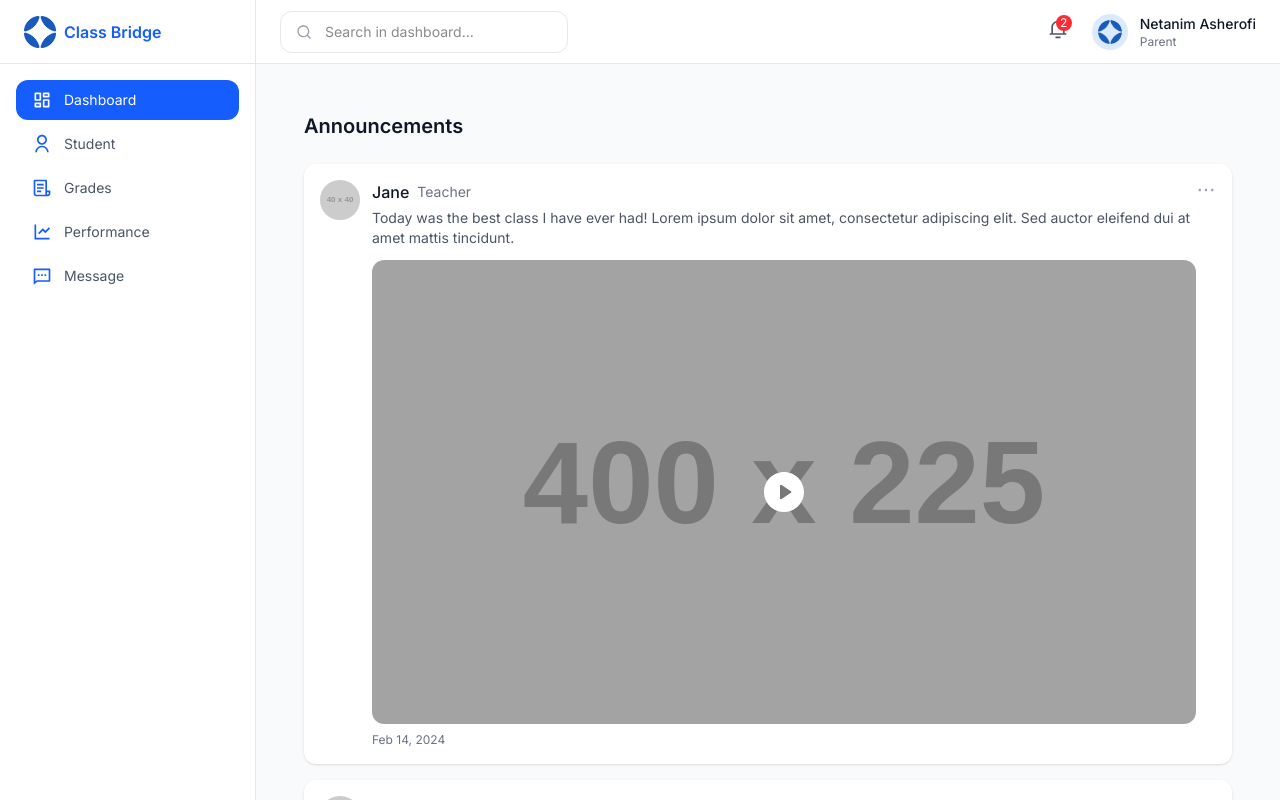
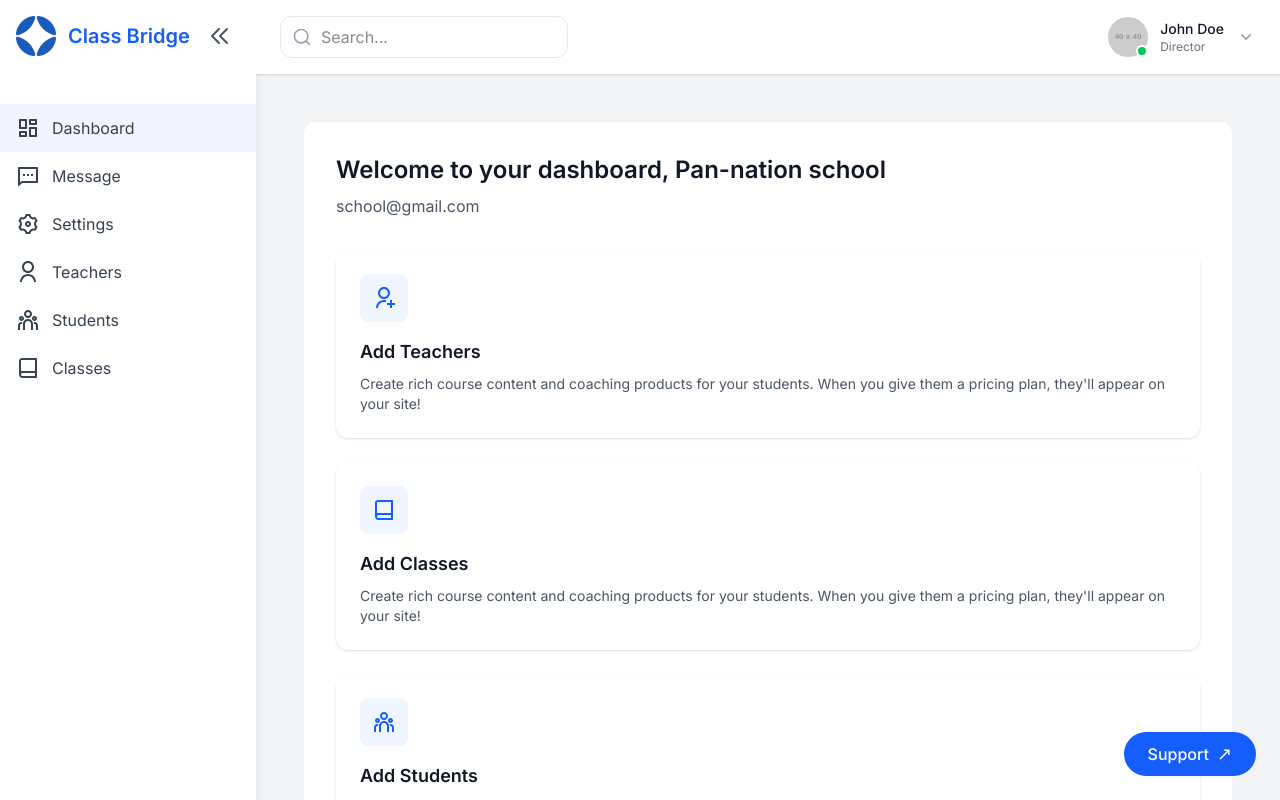
Before and after one commit to VickNat/educational-administration-for-pan-nation-frontend, a Next.js app: page /dashboard in a window 1280 px wide. Shown: the top 800 px of the page. Built offline with nearby package versions, Linux system fonts and the light colour scheme.

Commit message:
Updates for deployment

```diff
--- /dev/null
+++ b/src/app/context/RoleContext.tsx
@@ -0,0 +1,30 @@
+'use client';
+
+import { createContext, useContext, useState, ReactNode } from 'react';
+
+type Role = 'director' | 'teacher' | 'parent';
+
+interface RoleContextType {
+  userRole: Role;
+  setUserRole: (role: Role) => void;
+}
+
+const RoleContext = createContext<RoleContextType | undefined>(undefined);
+
+export function RoleProvider({ children }: { children: ReactNode }) {
+  const [userRole, setUserRole] = useState<Role>('director');
+
+  return (
+    <RoleContext.Provider value={{ userRole, setUserRole }}>
+      {children}
+    </RoleContext.Provider>
+  );
+}
+
+export function useRole() {
+  const context = useContext(RoleContext);
+  if (context === undefined) {
+    throw new Error('useRole must be used within a RoleProvider');
+  }
+  return context;
+}
--- a/src/app/dashboard/layout.tsx
+++ b/src/app/dashboard/layout.tsx
@@ -1,30 +1,28 @@
 'use client';
 
+import { useState } from 'react';
+import Link from 'next/link';
 import Image from 'next/image';
-import Link from 'next/link';
 import { usePathname } from 'next/navigation';
 import {
   RiDashboardLine,
   RiUserLine,
-  RiFileList3Line,
-  RiLineChartLine,
+  RiTeamLine,
+  RiBookLine,
   RiMessage2Line,
+  RiSettings3Line,
+  RiLogoutBoxLine,
+  RiArrowDownSLine,
   RiSearchLine,
-  RiNotification3Line
 } from 'react-icons/ri';
+import { placeholderImages } from './components/placeholders';
+import { useRole } from '../context/RoleContext';
 
-interface SidebarItem {
-  icon: React.ReactNode;
-  label: string;
-  href: string;
-}
-
-const sidebarItems: SidebarItem[] = [
-  { icon: <RiDashboardLine className="w-5 h-5" />, label: 'Dashboard', href: '/dashboard' },
-  { icon: <RiUserLine className="w-5 h-5" />, label: 'Student', href: '/dashboard/student' },
-  { icon: <RiFileList3Line className="w-5 h-5" />, label: 'Grades', href: '/dashboard/grades' },
-  { icon: <RiLineChartLine className="w-5 h-5" />, label: 'Performance', href: '/dashboard/performance' },
-  { icon: <RiMessage2Line className="w-5 h-5" />, label: 'Message', href: '/dashboard/message' },
+// Define available roles
+const ROLES = [
+  { id: 'director', label: 'Director' },
+  { id: 'teacher', label: 'Teacher' },
+  { id: 'parent', label: 'Parent' },
 ];
 
 export default function DashboardLayout({
@@ -32,87 +30,193 @@ export default function DashboardLayout({
 }: {
   children: React.ReactNode;
 }) {
+  const [isSidebarOpen, setIsSidebarOpen] = useState(true);
+  const [isProfileDropdownOpen, setIsProfileDropdownOpen] = useState(false);
+  const { userRole, setUserRole } = useRole();
   const pathname = usePathname();
 
+  // Define menu items based on role
+  const getMenuItems = () => {
+    const commonItems = [
+      { href: '/dashboard', icon: RiDashboardLine, label: 'Dashboard' },
+      { href: '/dashboard/message', icon: RiMessage2Line, label: 'Message' },
+      { href: '/dashboard/settings', icon: RiSettings3Line, label: 'Settings' },
+    ];
+
+    switch (userRole) {
+      case 'director':
+        return [
+          ...commonItems,
+          { href: '/dashboard/teachers', icon: RiUserLine, label: 'Teachers' },
+          { href: '/dashboard/students', icon: RiTeamLine, label: 'Students' },
+          { href: '/dashboard/classes', icon: RiBookLine, label: 'Classes' },
+        ];
+      case 'teacher':
+        return [
+          ...commonItems,
+          { href: '/dashboard/students', icon: RiTeamLine, label: 'Students' },
+          { href: '/dashboard/classes', icon: RiBookLine, label: 'Classes' },
+        ];
+      case 'parent':
+        return [
+          ...commonItems,
+          { href: '/dashboard/children', icon: RiTeamLine, label: 'Children' },
+          { href: '/dashboard/performance', icon: RiBookLine, label: 'Performance' },
+        ];
+      default:
+        return commonItems;
+    }
+  };
+
+  const menuItems = getMenuItems();
+
   return (
-    <div className="min-h-screen flex">
+    <div className="flex h-screen bg-gray-100">
       {/* Sidebar */}
-      <aside className="w-64 bg-white border-r border-gray-200">
-        <div className="h-16 flex items-center px-6 border-b border-gray-200">
-          <Link href="/dashboard" className="flex items-center gap-2">
+      <div
+        className={`${
+          isSidebarOpen ? 'w-64' : 'w-20'
+        } bg-white shadow-lg transition-all duration-300 ease-in-out`}
+      >
+        <div className="p-4">
+          <div className="flex items-center justify-between">
+            <Link href="/" className="flex items-center">
               <Image
                 src="/images/logo.png"
-              alt="Class Bridge"
-              width={32}
-              height={32}
-              className="w-8 h-8"
+                alt="Logo"
+                width={40}
+                height={40}
+                className="w-10 h-10"
               />
-            <span className="text-blue-600 font-semibold">Class Bridge</span>
+              {isSidebarOpen && (
+                <span className="ml-3 text-xl font-semibold text-blue-600">
+                  Class Bridge
+                </span>
+              )}
             </Link>
+            <button
+              onClick={() => setIsSidebarOpen(!isSidebarOpen)}
+              className="p-2 rounded-lg hover:bg-gray-100"
+            >
+              <svg
+                className="w-6 h-6 text-gray-600"
+                fill="none"
+                stroke="currentColor"
+                viewBox="0 0 24 24"
+              >
+                <path
+                  strokeLinecap="round"
+                  strokeLinejoin="round"
+                  strokeWidth={2}
+                  d={
+                    isSidebarOpen
+                      ? 'M11 19l-7-7 7-7m8 14l-7-7 7-7'
+                      : 'M13 5l7 7-7 7M5 5l7 7-7 7'
+                  }
+                />
+              </svg>
+            </button>
           </div>
-        <nav className="p-4 space-y-1">
-          {sidebarItems.map((item) => (
+        </div>
+
+        <nav className="mt-8">
+          {menuItems.map((item) => {
+            const isActive = pathname === item.href;
+            return (
               <Link
                 key={item.href}
                 href={item.href}
-              className={`flex items-center gap-3 px-4 py-2.5 rounded-xl text-sm transition-colors duration-200 ${
-                pathname === item.href
-                  ? 'bg-blue-600 text-white'
-                  : 'text-gray-600 hover:bg-blue-50 hover:text-blue-600'
+                className={`flex items-center px-4 py-3 text-gray-700 hover:bg-blue-50 hover:text-blue-600 ${
+                  isActive ? 'bg-blue-50 text-blue-600' : ''
                 }`}
               >
-              <span className={`${pathname === item.href ? 'text-white' : 'text-blue-600'}`}>
-                {item.icon}
-              </span>
-              {item.label}
+                <item.icon className="w-6 h-6" />
+                {isSidebarOpen && <span className="ml-3">{item.label}</span>}
               </Link>
-          ))}
+            );
+          })}
         </nav>
-      </aside>
+      </div>
 
-      {/* Main content */}
-      <div className="flex-1 flex flex-col">
-        {/* Header */}
-        <header className="h-16 bg-white border-b border-gray-200 flex items-center justify-between px-6">
-          <div className="flex items-center gap-4">
+      {/* Main Content */}
+      <div className="flex-1 flex flex-col overflow-hidden">
+        {/* Top Bar */}
+        <div className="bg-white shadow-sm">
+          <div className="flex items-center justify-between px-6 py-4">
+            <div className="flex items-center">
               <div className="relative">
                 <input
                   type="text"
-                placeholder="Search in dashboard..."
-                className="w-72 pl-11 pr-4 py-2.5 rounded-xl border border-gray-200 focus:outline-none focus:ring-2 focus:ring-blue-500 focus:border-transparent text-sm"
+                  placeholder="Search..."
+                  className="w-72 pl-10 pr-4 py-2 rounded-xl border border-gray-200 focus:outline-none focus:ring-2 focus:ring-blue-500 focus:border-transparent"
                 />
-              <RiSearchLine className="absolute left-4 top-1/2 -translate-y-1/2 text-gray-400 w-4 h-4" />
+                <RiSearchLine className="absolute left-3 top-1/2 -translate-y-1/2 text-gray-400 w-5 h-5" />
               </div>
             </div>
-          <div className="flex items-center gap-6">
+
+            {/* Profile Section with Dropdown */}
             <div className="relative">
-              <span className="absolute -top-1 -right-1 bg-red-500 text-white text-xs w-4 h-4 flex items-center justify-center rounded-full">2</span>
-              <button className="text-gray-600 hover:text-gray-800">
-                <RiNotification3Line className="w-5 h-5" />
+              <button
+                onClick={() => setIsProfileDropdownOpen(!isProfileDropdownOpen)}
+                className="flex items-center space-x-3 focus:outline-none"
+              >
+                <div className="relative">
+                  <Image
+                    src={placeholderImages.avatar}
+                    alt="Profile"
+                    width={40}
+                    height={40}
+                    className="rounded-full"
+                    unoptimized
+                  />
+                  <div className="absolute bottom-0 right-0 w-3 h-3 bg-green-500 border-2 border-white rounded-full"></div>
+                </div>
+                <div className="text-left">
+                  <div className="text-sm font-medium text-gray-900">John Doe</div>
+                  <div className="text-xs text-gray-500 capitalize">{userRole}</div>
+                </div>
+                <RiArrowDownSLine className="w-5 h-5 text-gray-400" />
               </button>
+
+              {/* Dropdown Menu */}
+              {isProfileDropdownOpen && (
+                <div className="absolute right-0 mt-2 w-48 bg-white rounded-lg shadow-lg py-1 z-50">
+                  <div className="px-4 py-2 text-sm text-gray-700 border-b border-gray-100">
+                    Switch Role
                   </div>
-            <div className="flex items-center gap-3">
-              <div className="w-9 h-9 rounded-full bg-blue-100 flex items-center justify-center">
-                <Image
-                  src="/images/logo.png"
-                  alt="Profile"
-                  width={24}
-                  height={24}
-                  className="rounded-full"
-                />
+                  {ROLES.map((role) => (
+                    <button
+                      key={role.id}
+                      onClick={() => {
+                        setUserRole(role.id as 'director' | 'teacher' | 'parent');
+                        setIsProfileDropdownOpen(false);
+                      }}
+                      className={`w-full px-4 py-2 text-left text-sm hover:bg-gray-100 ${
+                        userRole === role.id ? 'text-blue-600 font-medium' : 'text-gray-700'
+                      }`}
+                    >
+                      {role.label}
+                    </button>
+                  ))}
+                  <div className="border-t border-gray-100">
+                    <Link
+                      href="/auth"
+                      className="flex items-center px-4 py-2 text-sm text-red-600 hover:bg-gray-100"
+                    >
+                      <RiLogoutBoxLine className="w-4 h-4 mr-2" />
+                      Logout
+                    </Link>
                   </div>
-              <div className="text-sm">
-                <div className="font-medium text-gray-900">Netanim Asherofi</div>
-                <div className="text-gray-500 text-xs">Parent</div>
+                </div>
+              )}
             </div>
           </div>
         </div>
-        </header>
 
-        {/* Page content */}
-        <main className="flex-1 p-6 bg-gray-50">
+        {/* Page Content */}
+        <div className="flex-1 overflow-auto p-6">
           {children}
-        </main>
+        </div>
       </div>
     </div>
   );
--- a/src/app/dashboard/page.tsx
+++ b/src/app/dashboard/page.tsx
@@ -5,6 +5,9 @@ import { RiUserAddLine, RiBookOpenLine, RiUserLine } from 'react-icons/ri';
 import Announcements from './components/Announcements';
 import { Chart } from 'chart.js/auto';
 import Link from 'next/link';
+import { useState } from 'react';
+import { RiTeamLine, RiBookLine } from 'react-icons/ri';
+import { useRole } from '../context/RoleContext';
 
 // Define valid roles to fix TypeScript error
 type UserRole = 'director' | 'teacher' | 'student' | 'parent';
@@ -12,7 +15,27 @@ type UserRole = 'director' | 'teacher' | 'student' | 'parent';
 // Static role for testing different views
 const userRole: UserRole = 'parent';
 
+interface DashboardCardProps {
+  icon: React.ElementType;
+  title: string;
+  description: string;
+  href: string;
+}
+
+const DashboardCard = ({ icon: Icon, title, description, href }: DashboardCardProps) => (
+  <Link href={href} className="block">
+    <div className="p-6 bg-white rounded-xl shadow-sm hover:shadow-md transition-shadow">
+      <div className="w-12 h-12 bg-blue-50 rounded-lg flex items-center justify-center mb-4">
+        <Icon className="w-6 h-6 text-blue-600" />
+      </div>
+      <h3 className="text-lg font-semibold text-gray-900 mb-2">{title}</h3>
+      <p className="text-sm text-gray-600">{description}</p>
+    </div>
+  </Link>
+);
+
 export default function DashboardPage() {
+  const { userRole } = useRole();
   const gradeChartRef = useRef<Chart | null>(null);
   const performanceChartRef = useRef<Chart | null>(null);
 
@@ -124,8 +147,7 @@ export default function DashboardPage() {
     };
   }, []);
 
-  if (userRole === 'director') {
-    return (
+  const renderDirectorDashboard = () => (
     <div className="space-y-6 p-6">
       <div className="bg-white rounded-xl p-8">
         <h1 className="text-2xl font-semibold text-gray-900 mb-2">
@@ -134,53 +156,24 @@ export default function DashboardPage() {
         <p className="text-gray-600 mb-8">school@gmail.com</p>
 
         <div className="space-y-6">
-            {/* Add Teachers Section */}
-            <Link href="/dashboard/teachers" className="block">
-              <div className="flex items-start gap-4 p-4 hover:bg-gray-50 rounded-xl transition-colors">
-                <div className="p-3 bg-blue-50 rounded-xl">
-                  <RiUserAddLine className="w-6 h-6 text-blue-600" />
-                </div>
-                <div>
-                  <h2 className="text-lg font-medium text-gray-900">Add Teachers</h2>
-                  <p className="text-gray-600 text-sm">
-                    Create rich course content and coaching products for your students.
-                    When you give them a pricing plan, they&apos;ll appear on your site!
-                  </p>
-                </div>
-              </div>
-            </Link>
-
-            {/* Add Classes Section */}
-            <Link href="/dashboard/classes" className="block">
-              <div className="flex items-start gap-4 p-4 hover:bg-gray-50 rounded-xl transition-colors">
-                <div className="p-3 bg-blue-50 rounded-xl">
-                  <RiBookOpenLine className="w-6 h-6 text-blue-600" />
-                </div>
-                <div>
-                  <h2 className="text-lg font-medium text-gray-900">Add classes</h2>
-                  <p className="text-gray-600 text-sm">
-                    Create rich course content and coaching products for your students.
-                    When you give them a pricing plan, they&apos;ll appear on your site!
-                  </p>
-                </div>
-              </div>
-            </Link>
-
-            {/* Add Students Section */}
-            <Link href="/dashboard/students" className="block">
-              <div className="flex items-start gap-4 p-4 hover:bg-gray-50 rounded-xl transition-colors">
-                <div className="p-3 bg-blue-50 rounded-xl">
-                  <RiUserLine className="w-6 h-6 text-blue-600" />
-                </div>
-                <div>
-                  <h2 className="text-lg font-medium text-gray-900">Add students</h2>
-                  <p className="text-gray-600 text-sm">
-                    Create rich course content and coaching products for your students.
-                    When you give them a pricing plan, they&apos;ll appear on your site!
-                  </p>
-                </div>
-              </div>
-            </Link>
+          <DashboardCard
+            icon={RiUserAddLine}
+            title="Add Teachers"
+            description="Create rich course content and coaching products for your students. When you give them a pricing plan, they'll appear on your site!"
+            href="/dashboard/teachers/add"
+          />
+          <DashboardCard
+            icon={RiBookLine}
+            title="Add Classes"
+            description="Create rich course content and coaching products for your students. When you give them a pricing plan, they'll appear on your site!"
+            href="/dashboard/classes/add"
+          />
+          <DashboardCard
+            icon={RiTeamLine}
+            title="Add Students"
+            description="Create rich course content and coaching products for your students. When you give them a pricing plan, they'll appear on your site!"
+            href="/dashboard/students/add"
+          />
         </div>
       </div>
 
@@ -193,10 +186,15 @@ export default function DashboardPage() {
       </div>
     </div>
   );
-  }
 
-  // Default dashboard view for parent and other roles
-  return (
+  const renderTeacherDashboard = () => (
+    <div>
+      <h1 className="text-2xl font-semibold text-gray-900 mb-6">Welcome, Teacher</h1>
+      {/* Add teacher-specific dashboard content */}
+    </div>
+  );
+
+  const renderParentDashboard = () => (
     <div className="p-6 space-y-6">
       <div className="grid grid-cols-1 lg:grid-cols-2 gap-6">
         <div className="col-span-2">
@@ -243,4 +241,12 @@ export default function DashboardPage() {
       </div>
     </div>
   );
+
+  return (
+    <div className="space-y-6">
+      {userRole === 'director' && renderDirectorDashboard()}
+      {userRole === 'teacher' && renderTeacherDashboard()}
+      {userRole === 'parent' && renderParentDashboard()}
+    </div>
+  );
 }
--- a/src/app/layout.tsx
+++ b/src/app/layout.tsx
@@ -1,7 +1,7 @@
 import type { Metadata } from "next";
 import { Inter } from "next/font/google";
 import "./globals.css";
-import Providers from "./Providers";
+import { RoleProvider } from "./context/RoleContext";
 
 const inter = Inter({ subsets: ["latin"] });
 
@@ -18,9 +18,9 @@ export default function RootLayout({
   return (
     <html lang="en">
       <body className={inter.className}>
-        <Providers>
+        <RoleProvider>
           {children}
-        </Providers>
+        </RoleProvider>
       </body>
     </html>
   );
```
Lines whose indentation alone changed are shown as unchanged.
